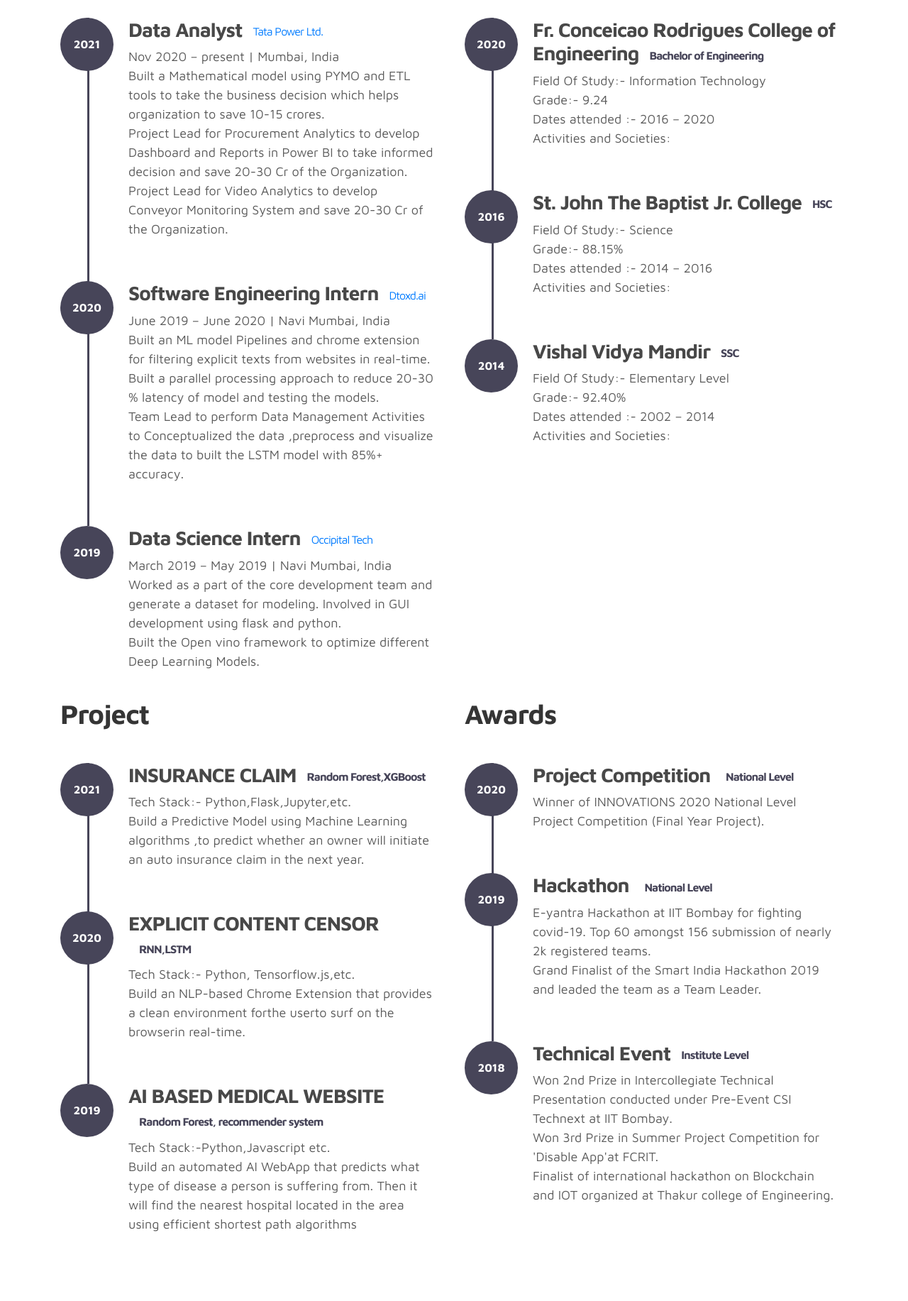
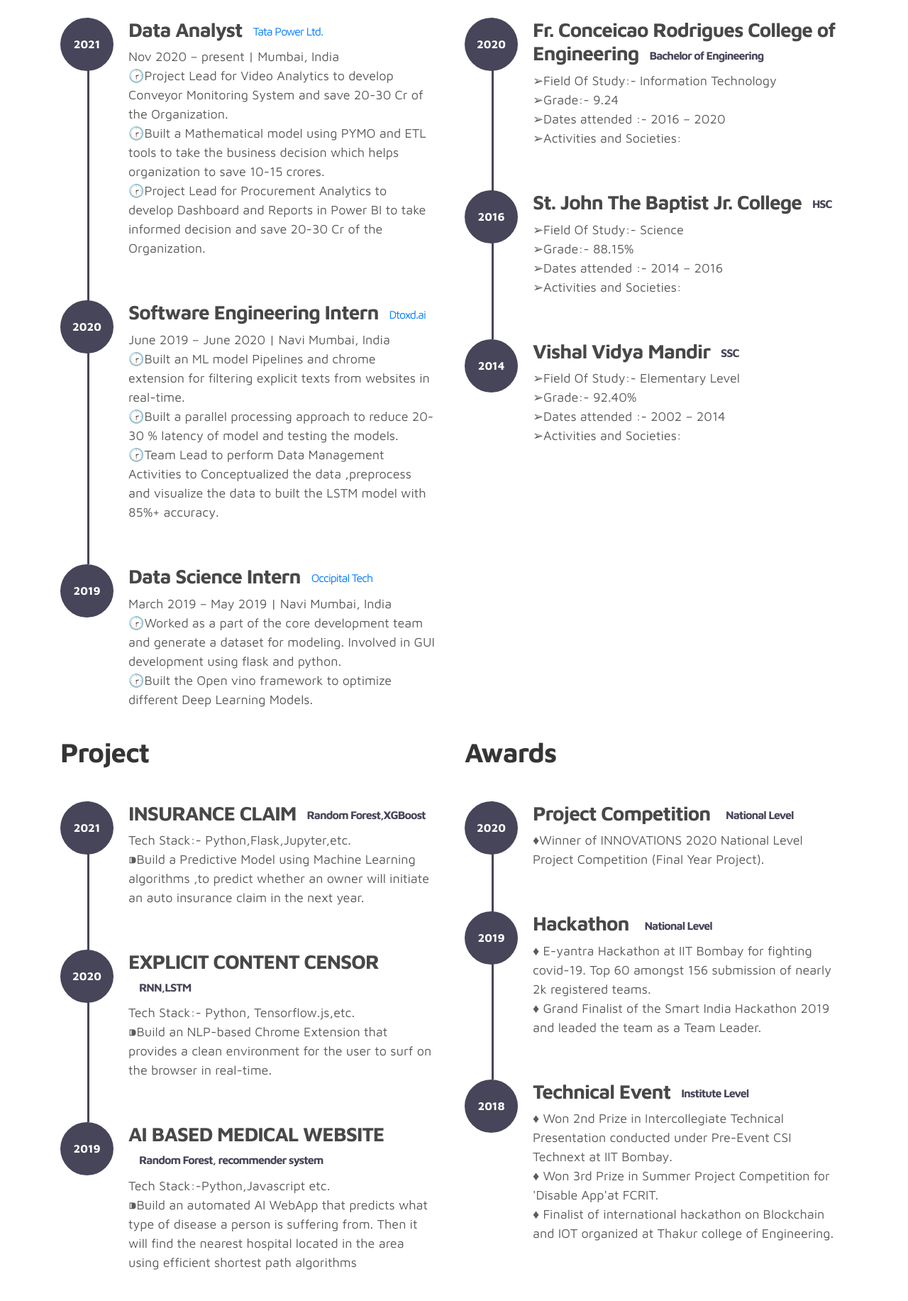
Before and after one commit to vikas972/vikas_maurya, a plain HTML site: page index.html in a window 1280 px wide. Shown: the part 2086-3919 px from the top of the page at 71% size. Drawn offline with Linux system fonts and the light colour scheme; files whose address does not match are found by name.

Commit message:
Imroved some text

```diff
--- a/index.html
+++ b/index.html
@@ -267,12 +267,14 @@
                              <div class="timeline-info">
                                   <h3><span>Data Analyst</span><small><a href="https://www.tatapower.com/">Tata Power Ltd.</a></small></h3>
                                   <p>Nov 2020 – present | Mumbai, India <br>
-                                    Built a Mathematical model using PYMO and ETL tools to take the business
+
+                                    &#128349;Project Lead for Video Analytics to develop Conveyor Monitoring System and
+                                      save 20-30 Cr of the Organization. <br>
+                                      &#128349;Built a Mathematical model using PYMO and ETL tools to take the business
                                       decision which helps organization to save 10-15 crores. <br>
-                                    Project Lead for Procurement Analytics to develop Dashboard and Reports in
+                                      &#128349;Project Lead for Procurement Analytics to develop Dashboard and Reports in
                                       Power BI to take informed decision and save 20-30 Cr of the Organization. <br>
-                                    Project Lead for Video Analytics to develop Conveyor Monitoring System and
-                                      save 20-30 Cr of the Organization.
+
                                   </p>
                               </div>
                         </div>
@@ -284,11 +286,11 @@
                             <div class="timeline-info">
                                 <h3><span>Software Engineering Intern</span><small><a href="https://www.linkedin.com/company/dtoxd-ai/">Dtoxd.ai</a></small></h3>
                                 <p>June 2019 – June 2020 | Navi Mumbai, India <br>
-                                   Built an ML model Pipelines and chrome extension for filtering explicit texts
+                                  &#128349;Built an ML model Pipelines and chrome extension for filtering explicit texts
                                     from websites in real-time. <br>
-                                  Built a parallel processing approach to reduce 20-30 % latency of model and
+                                    &#128349;Built a parallel processing approach to reduce 20-30 % latency of model and
                                     testing the models. <br>
-                                  Team Lead to perform Data Management Activities to Conceptualized the data
+                                    &#128349;Team Lead to perform Data Management Activities to Conceptualized the data
                                     ,preprocess and visualize the data to built the LSTM model with 85%+ accuracy.
                                 </p>
                               </div>
@@ -303,9 +305,9 @@
                             <div class="timeline-info">
                                 <h3><span>Data Science Intern<small><a href="https://www.occipitaltech.com/">Occipital Tech</a></small></h3>
                                 <p>March 2019 – May 2019 | Navi Mumbai, India <br>
-                                  Worked as a part of the core development team and generate a dataset for
+                                  &#128349;Worked as a part of the core development team and generate a dataset for
                                   modeling. Involved in GUI development using flask and python. <br>
-                               Built the Open vino framework to optimize different Deep Learning Models.</p>
+                                  &#128349;Built the Open vino framework to optimize different Deep Learning Models.</p>
                             </div>
                         </div>
 
@@ -323,10 +325,10 @@
                              <div class="timeline-info">
                                   <h3><span>Fr. Conceicao Rodrigues College of Engineering</span><small>Bachelor of Engineering</small></h3>
                                   <p>
-                                      Field Of Study:- Information Technology <br>
-                                      Grade:- 9.24 <br>
-                                      Dates attended :- 2016 – 2020 <br>
-                                      Activities and Societies: <br>
+                                    &#10146;Field Of Study:- Information Technology <br>
+                                    &#10146;Grade:- 9.24 <br>
+                                    &#10146;Dates attended :- 2016 – 2020 <br>
+                                    &#10146;Activities and Societies: <br>
                                   </p>
                               </div>
                         </div>
@@ -338,10 +340,10 @@
                             <div class="timeline-info">
                                 <h3><span>St. John The Baptist Jr. College</span><small>HSC</small></h3>
                                 <p>
-                                   Field Of Study:- Science  <br>
-                                   Grade:- 88.15% <br>
-                                   Dates attended :-  2014 – 2016 <br>
-                                   Activities and Societies:
+                                  &#10146;Field Of Study:- Science  <br>
+                                  &#10146;Grade:- 88.15% <br>
+                                  &#10146;Dates attended :-  2014 – 2016 <br>
+                                  &#10146;Activities and Societies:
 
                                 </p>
                               </div>
@@ -353,10 +355,10 @@
                             </div>
                             <div class="timeline-info">
                                 <h3><span>Vishal Vidya Mandir</span><small>SSC</small></h3>
-                                <p> Field Of Study:- Elementary Level   <br>
-                                    Grade:- 92.40% <br>
-                                    Dates attended :-  2002 – 2014 <br>
-                                    Activities and Societies:
+                                <p> &#10146;Field Of Study:- Elementary Level   <br>
+                                  &#10146;Grade:- 92.40% <br>
+                                  &#10146;Dates attended :-  2002 – 2014 <br>
+                                  &#10146;Activities and Societies:
                                 </p>
                             </div>
                         </div>
@@ -380,7 +382,7 @@
                         <div class="timeline-info">
                             <h3><span>INSURANCE CLAIM</span><small> Random Forest,XGBoost</small></h3>
                             <p> Tech Stack:- Python,Flask,Jupyter,etc. <br>
-                              Build a Predictive Model using Machine Learning algorithms ,to predict whether an
+                              &#8269;Build a Predictive Model using Machine Learning algorithms ,to predict whether an
                               owner will initiate an auto insurance claim in the next year.</p>                          </div>
                     </div>
 
@@ -393,8 +395,8 @@
                             <div class="timeline-info">
                                 <h3><span>EXPLICIT CONTENT CENSOR </span><small>RNN,LSTM</small></h3>
                                 <p>Tech Stack:- Python, Tensorflow.js,etc. <br>
-                                  Build an NLP-based Chrome Extension that provides a clean environment forthe
-                                  userto surf on the browserin real-time.</p>                          </div>
+                                  &#8269;Build an NLP-based Chrome Extension that provides a clean environment for the
+                                  user to surf on the browser in real-time.</p>                          </div>
                         </div>
 
 
@@ -407,7 +409,7 @@
                                  system</small></h3>
                                <p>
                                  Tech Stack:-Python,Javascript etc. <br>
-                                 Build an automated AI WebApp that predicts what type of disease a person is
+                                 &#8269;Build an automated AI WebApp that predicts what type of disease a person is
                                  suffering from. Then it will find the nearest hospital located in the area using efficient
                                  shortest path algorithms</p>
                            </div>
@@ -434,7 +436,7 @@
                         <div class="timeline-info">
                             <h3><span> Project Competition </span><small>National Level</small></h3>
                             <p>
-                              Winner of INNOVATIONS 2020 National Level Project Competition (Final Year Project).
+                              &#9830;Winner of INNOVATIONS 2020 National Level Project Competition (Final Year Project).
                             </p>
                         </div>
                     </div>
@@ -447,8 +449,8 @@
                             </div>
                             <div class="timeline-info">
                                 <h3><span>Hackathon </span><small>National Level</small></h3>
-                                <p> E-yantra Hackathon at IIT Bombay for fighting covid-19. Top 60 amongst 156 submission of nearly 2k registered teams. <br>
-                                  Grand Finalist of the Smart India Hackathon 2019 and leaded the team as a Team Leader.
+                                <p>&#9830; E-yantra Hackathon at IIT Bombay for fighting covid-19. Top 60 amongst 156 submission of nearly 2k registered teams. <br>
+                                  &#9830; Grand Finalist of the Smart India Hackathon 2019 and leaded the team as a Team Leader.
                                 </p>
                                </div>
                         </div>
@@ -461,9 +463,9 @@
                           <div class="timeline-info">
                                <h3><span>Technical Event</span><small>Institute Level</small></h3>
                                <p>
-                                Won 2nd Prize in Intercollegiate Technical Presentation conducted under Pre-Event CSI Technext at IIT Bombay. <br>
-                                Won 3rd Prize in Summer Project Competition for 'Disable App'at FCRIT. <br>
-                                Finalist of international hackathon on Blockchain and IOT organized at Thakur college of Engineering.
+                                &#9830;  Won 2nd Prize in Intercollegiate Technical Presentation conducted under Pre-Event CSI Technext at IIT Bombay. <br>
+                                &#9830;  Won 3rd Prize in Summer Project Competition for 'Disable App'at FCRIT. <br>
+                                &#9830;  Finalist of international hackathon on Blockchain and IOT organized at Thakur college of Engineering.
                               </p>
 
                            </div>
```
